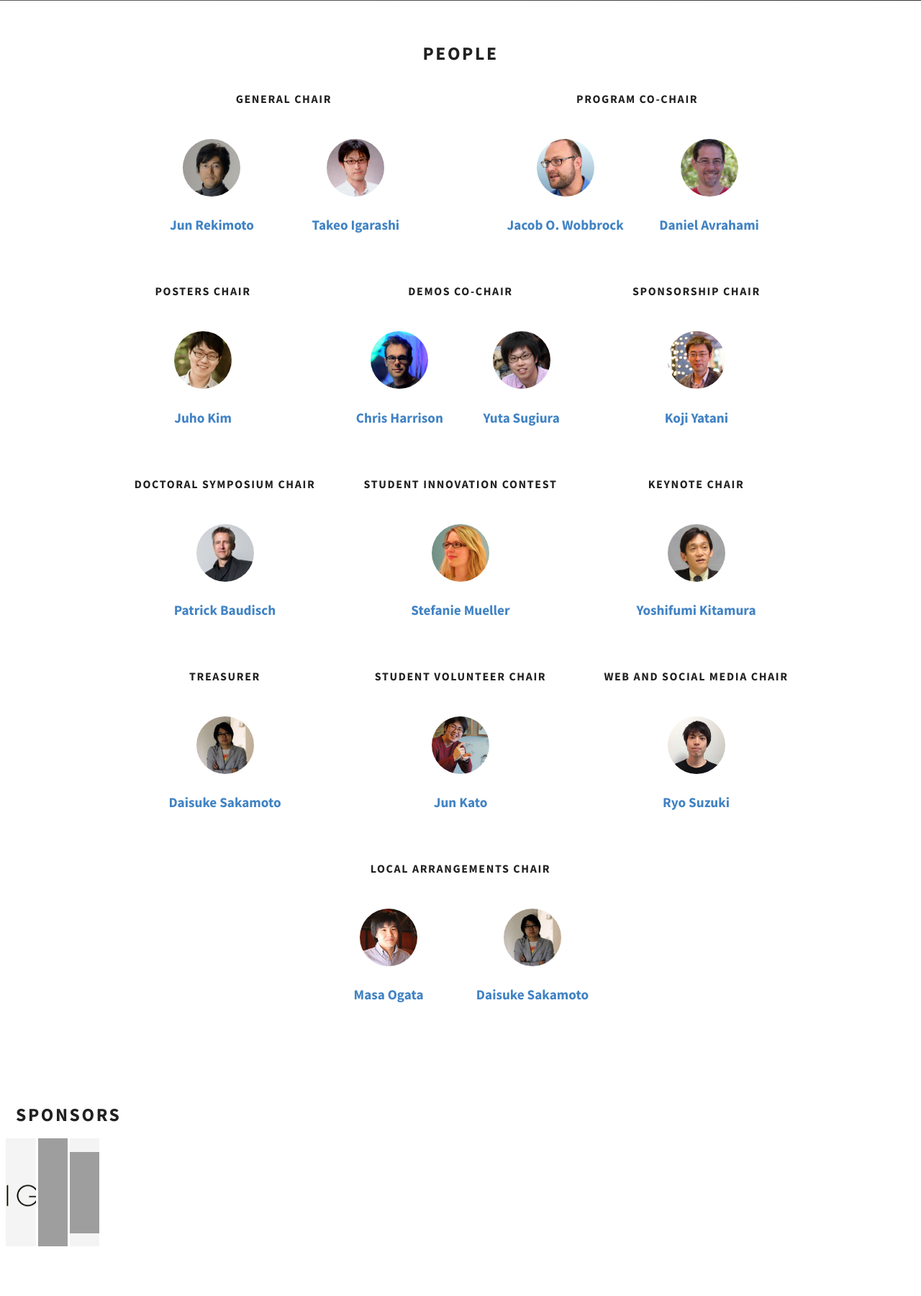
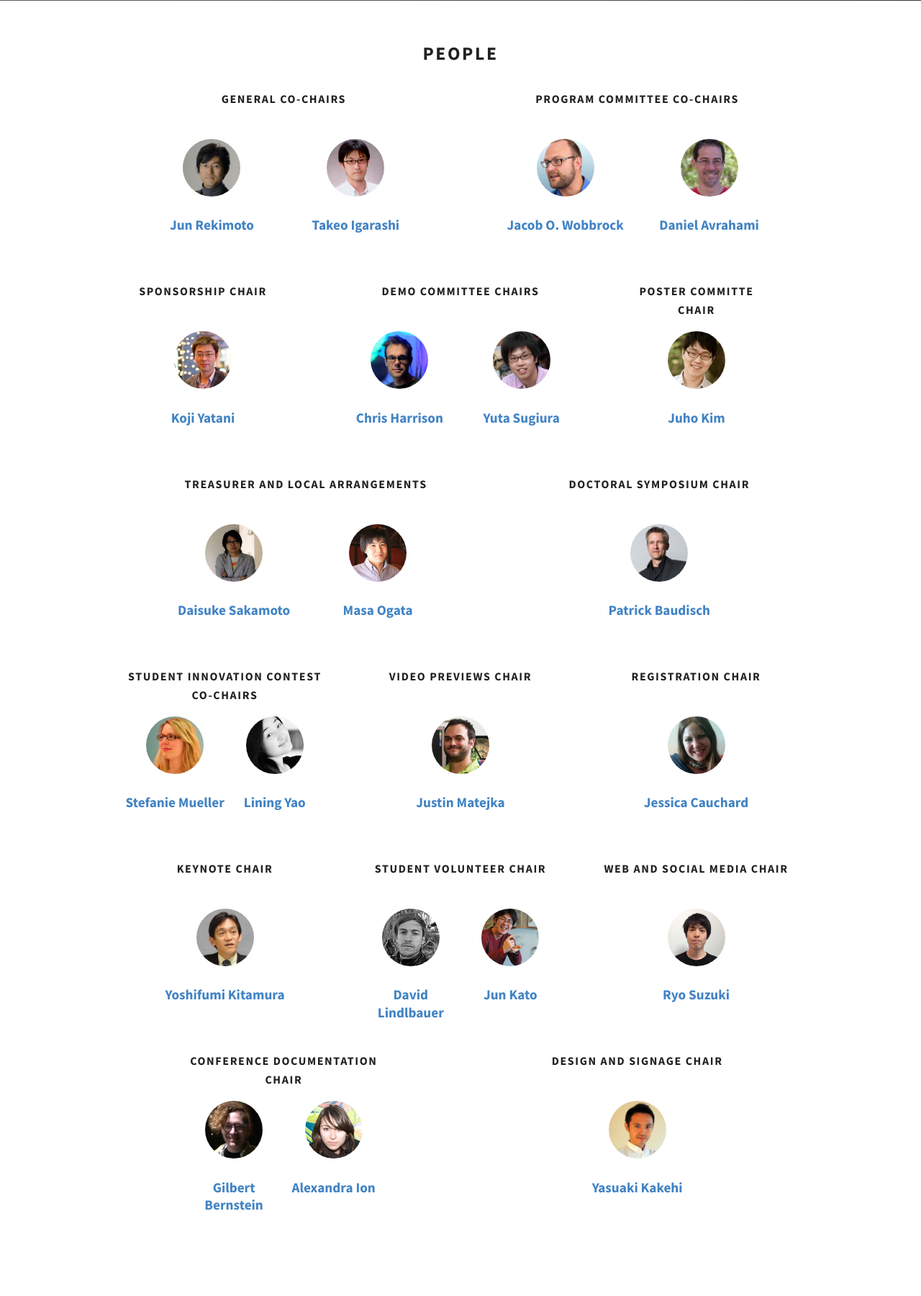
Before and after one commit to ryosuzuki/UIST-2016, a PHP site: page / in a window 1280 px wide. Shown: the part 1568-3368 px from the top of the page at 72% size. Run offline with PHP 8.4, Linux system fonts and the light colour scheme; some libraries are stand-ins or nearby versions.

Commit message:
Add new comittee member

```diff
--- a/Slim/Views/home.php
+++ b/Slim/Views/home.php
@@ -105,7 +105,7 @@
     <div class="ui stackable grid detail">
       <div class="seven wide column centered">
         <h3 class="text text-spaced text-center">
-        <span>General Chair</span>
+        <span>General Co-Chairs</span>
         </h3>
         <a href="http://lab.rekimoto.org/members-2/rekimoto/" target="_blank">
           <div style="width:50%;float:left;">
@@ -123,7 +123,7 @@
 
       <div class="seven wide column centered">
         <h3 class="text text-spaced text-center">
-        <span>Program Co-Chair</span>
+        <span>Program Committee Co-Chairs</span>
         </h3>
         <a href="https://faculty.washington.edu/wobbrock/" target="_blank">
           <div style="width:50%;float:left;">
@@ -141,20 +141,19 @@
 
       <div class="four wide column centered">
         <h3 class="text text-spaced text-center">
-        <span>Posters Chair</span>
+        <span>Sponsorship Chair</span>
         </h3>
-        <a href="http://juhokim.com/" target="_blank">
+        <a href="http://yatani.jp/" target="_blank">
           <div>
-            <img class="ui centered tiny circular image" src="<?php echo BASE_PATH; ?>/lib/img/people/juho-kim.jpg">
-            <h3 class="text-center">Juho Kim</h3>
+            <img class="ui centered tiny circular image" src="<?php echo BASE_PATH; ?>/lib/img/people/koji-yatani.jpg">
+            <h3 class="text-center">Koji Yatani</h3>
           </div>
         </div>
       </a>
 
-
       <div class="six wide column centered">
         <h3 class="text text-spaced text-center">
-        <span>Demos Co-Chair</span>
+        <span>Demo Committee Chairs</span>
         </h3>
         <a href="http://www.chrisharrison.net/" target="_blank">
           <div style="width:50%;float:left;">
@@ -172,15 +171,34 @@
 
       <div class="four wide column centered">
         <h3 class="text text-spaced text-center">
-        <span>Sponsorship Chair</span>
+        <span>Poster Committe Chair</span>
         </h3>
-        <a href="http://yatani.jp/" target="_blank">
+        <a href="http://juhokim.com/" target="_blank">
           <div>
-            <img class="ui centered tiny circular image" src="<?php echo BASE_PATH; ?>/lib/img/people/koji-yatani.jpg">
-            <h3 class="text-center">Koji Yatani</h3>
+            <img class="ui centered tiny circular image" src="<?php echo BASE_PATH; ?>/lib/img/people/juho-kim.jpg">
+            <h3 class="text-center">Juho Kim</h3>
           </div>
         </div>
       </a>
+
+
+      <div class="seven wide column centered">
+        <h3 class="text text-spaced text-center">
+        <span>Treasurer and Local Arrangements</span>
+        </h3>
+        <a href="http://daisukesakamoto.jp/en/" target="_blank">
+          <div style="width:50%;float:left;">
+            <img class="ui centered tiny circular image" src="<?php echo BASE_PATH; ?>/lib/img/people/daisuke-sakamoto.jpg">
+            <h3 class="text-center">Daisuke Sakamoto</h3>
+          </div>
+        </a>
+        <a href="http://masaogata.com/" target="_blank">
+          <div style="width:50%;float:left;">
+            <img class="ui centered tiny circular image" src="<?php echo BASE_PATH; ?>/lib/img/people/masa-ogata.jpg">
+            <h3 class="text-center">Masa Ogata</h3>
+          </div>
+        </a>
+      </div>
 
       <div class="five wide column centered">
         <h3 class="text text-spaced text-center">
@@ -196,12 +214,42 @@
 
       <div class="five wide column centered">
         <h3 class="text text-spaced text-center">
-        <span>Student Innovation Contest</span>
+        <span>Student Innovation Contest Co-Chairs</span>
         </h3>
         <a href="http://stefaniemueller.org/" target="_blank">
-          <div>
+          <div style="width:50%;float:left;">
             <img class="ui centered tiny circular image" src="<?php echo BASE_PATH; ?>/lib/img/people/stefanie-mueller.jpg">
             <h3 class="text-center">Stefanie Mueller</h3>
+          </div>
+        </a>
+        <a href="http://web.media.mit.edu/~liningy/" target="_blank">
+          <div style="width:50%;float:left;">
+            <img class="ui centered tiny circular image" src="<?php echo BASE_PATH; ?>/lib/img/people/lining-yao.jpg">
+            <h3 class="text-center">Lining Yao</h3>
+          </div>
+        </a>
+      </div>
+
+      <div class="five wide column centered">
+        <h3 class="text text-spaced text-center">
+        <span>Video Previews Chair</span>
+        </h3>
+        <a href="http://www.autodeskresearch.com/people/justin/" target="_blank">
+          <div>
+            <img class="ui centered tiny circular image" src="<?php echo BASE_PATH; ?>/lib/img/people/justin-metejka.jpg">
+            <h3 class="text-center">Justin Matejka</h3>
+          </div>
+        </a>
+      </div>
+
+      <div class="five wide column centered">
+        <h3 class="text text-spaced text-center">
+        <span>Registration Chair</span>
+        </h3>
+        <a href="http://www.patrickbaudisch.com/" target="_blank">
+          <div>
+            <img class="ui centered tiny circular image" src="<?php echo BASE_PATH; ?>/lib/img/people/jessica-cauchard.jpg">
+            <h3 class="text-center">Jessica Cauchard</h3>
           </div>
         </a>
       </div>
@@ -220,22 +268,16 @@
 
       <div class="five wide column centered">
         <h3 class="text text-spaced text-center">
-        <span>Treasurer</span>
+        <span>Student Volunteer Chair</span>
         </h3>
-        <a href="http://daisukesakamoto.jp/en/" target="_blank">
-          <div>
-            <img class="ui centered tiny circular image" src="<?php echo BASE_PATH; ?>/lib/img/people/daisuke-sakamoto.jpg">
-            <h3 class="text-center">Daisuke Sakamoto</h3>
+        <a href="http://www.davidlindlbauer.com/" target="_blank">
+          <div style="width:50%;float:left;">
+            <img class="ui centered tiny circular image" src="<?php echo BASE_PATH; ?>/lib/img/people/david-lindlbauer.jpg">
+            <h3 class="text-center">David Lindlbauer</h3>
           </div>
         </a>
-      </div>
-
-      <div class="five wide column centered">
-        <h3 class="text text-spaced text-center">
-        <span>Student Volunteer Chair</span>
-        </h3>
         <a href="http://junkato.jp/" target="_blank">
-          <div>
+          <div style="width:50%;float:left;">
             <img class="ui centered tiny circular image" src="<?php echo BASE_PATH; ?>/lib/img/people/jun-kato.jpg">
             <h3 class="text-center">Jun Kato</h3>
           </div>
@@ -254,25 +296,35 @@
         </a>
       </div>
 
-      <div class="seven wide column centered">
+      <div class="five wide column centered">
         <h3 class="text text-spaced text-center">
-        <span>Local Arrangements Chair</span>
+        <span>Conference Documentation Chair</span>
         </h3>
-        <a href="http://masaogata.com/" target="_blank">
+        <a href="http://www.gilbertbernstein.com/" target="_blank">
           <div style="width:50%;float:left;">
-            <img class="ui centered tiny circular image" src="<?php echo BASE_PATH; ?>/lib/img/people/masa-ogata.jpg">
-            <h3 class="text-center">Masa Ogata</h3>
+            <img class="ui centered tiny circular image" src="<?php echo BASE_PATH; ?>/lib/img/people/gilbert-bernstein.jpg">
+            <h3 class="text-center">Gilbert Bernstein</h3>
           </div>
         </a>
-        <a href="http://daisukesakamoto.jp/en/" target="_blank">
+        <a href="http://www.alexandraion.com/" target="_blank">
           <div style="width:50%;float:left;">
-            <img class="ui centered tiny circular image" src="<?php echo BASE_PATH; ?>/lib/img/people/daisuke-sakamoto.jpg">
-            <h3 class="text-center">Daisuke Sakamoto</h3>
+            <img class="ui centered tiny circular image" src="<?php echo BASE_PATH; ?>/lib/img/people/alexandra-ion.jpg">
+            <h3 class="text-center">Alexandra Ion</h3>
           </div>
         </a>
       </div>
 
-
+      <div class="five wide column centered">
+        <h3 class="text text-spaced text-center">
+        <span>Design and Signage Chair</span>
+        </h3>
+        <a href="http://www.xlab.sfc.keio.ac.jp/~kakehi/" target="_blank">
+          <div>
+            <img class="ui centered tiny circular image" src="<?php echo BASE_PATH; ?>/lib/img/people/yasuaki-kakehi.jpg">
+            <h3 class="text-center">Yasuaki Kakehi</h3>
+          </div>
+        </a>
+      </div>
       <!--
       <div class="four wide column centered">
         <h3 class="text text-spaced text-center">
```
Also changed, not shown: lib/img/people/alexandra-ion.jpg (added), lib/img/people/david-lindlbauer.jpg (added), lib/img/people/gilbert-bernstein.jpg (added), lib/img/people/jessica-cauchard.jpg (added), lib/img/people/justin-metejka.jpg (added), lib/img/people/lining-yao.jpg (added), lib/img/people/original/alexandra-ion.jpg (added), lib/img/people/original/david-lindlbauer.jpg (added), lib/img/people/original/gilbert-bernstein.jpg (added), lib/img/people/original/jessica-cauchard.jpg (added), lib/img/people/original/justin-metejka.jpg (added), lib/img/people/original/lining-yao.jpg (added), lib/img/people/original/yasuaki-kakehi.jpg (added), lib/img/people/yasuaki-kakehi.jpg (added).
